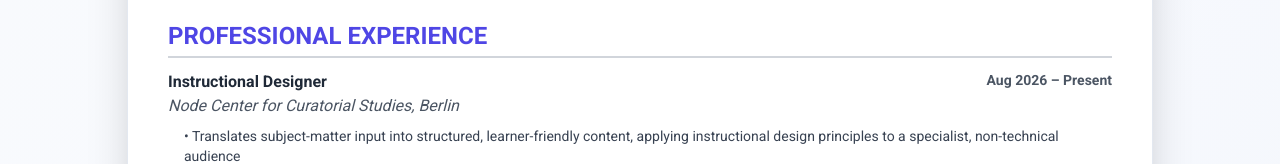
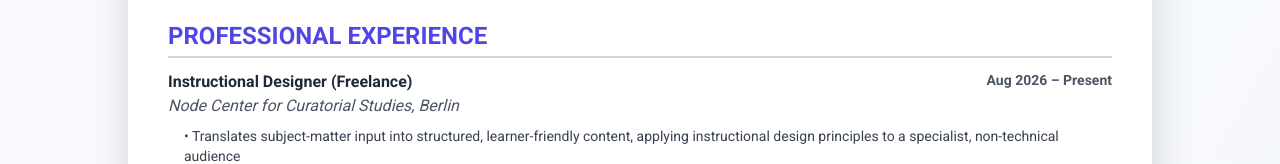
Before and after one commit to Samuelsen1/VS-Code-Port1, a Next.js app: page /cv in a window 1280 px wide. Shown: the part 743-907 px from the top of the page. Built offline with nearby package versions, Linux system fonts and the light colour scheme.

Commit message:
Restore Freelance label on Node Center experience
Keep Instructional Designer (Freelance) in experience and CV entries only.

Co-authored-by: Cursor <cursoragent@cursor.com>

```diff
--- a/app/PortfolioWebsite.jsx
+++ b/app/PortfolioWebsite.jsx
@@ -578,7 +578,7 @@ setChatMessages([
         title: "Professional Experience",
         items: [
           {
-            title: { en: "Instructional Designer", de: "Instructional Designer" },
+            title: { en: "Instructional Designer (Freelance)", de: "Instructional Designer (Freelance)" },
             company: { en: "Node Center for Curatorial Studies, Berlin", de: "Node Center for Curatorial Studies, Berlin" },
             date: { en: "August 2026 – Present", de: "August 2026 – heute" },
             bullets: {
@@ -781,7 +781,7 @@ setChatMessages([
         title: "Berufserfahrung",
         items: [
           {
-            title: { en: "Instructional Designer", de: "Instructional Designer" },
+            title: { en: "Instructional Designer (Freelance)", de: "Instructional Designer (Freelance)" },
             company: { en: "Node Center for Curatorial Studies, Berlin", de: "Node Center for Curatorial Studies, Berlin" },
             date: { en: "August 2026 – Present", de: "August 2026 – heute" },
             bullets: {
--- a/app/api/chat/route.js
+++ b/app/api/chat/route.js
@@ -42,7 +42,7 @@ EDUCATION:
 
 PROFESSIONAL EXPERIENCE:
 
-1. Instructional Designer (Aug 2026 – Present) - Node Center for Curatorial Studies, Berlin
+1. Instructional Designer (Freelance) (Aug 2026 – Present) - Node Center for Curatorial Studies, Berlin
    - Translates subject-matter input into structured, learner-friendly content, applying instructional design principles to a specialist, non-technical audience
    - Designs and develops e-learning modules in Articulate Rise for museum and curatorial staff
    - Manages iterative stakeholder review cycles, translating feedback into refined tone, structure, and visual design
--- a/app/cv/page.js
+++ b/app/cv/page.js
@@ -130,7 +130,7 @@ export default function DigitalLearningCV() {
           <div className="mb-4">
             <div className="flex flex-col md:flex-row md:justify-between md:items-start mb-2 gap-1">
               <div>
-                <h3 className="font-bold text-gray-800">{language === 'de' ? 'Instructional Designer' : 'Instructional Designer'}</h3>
+                <h3 className="font-bold text-gray-800">{language === 'de' ? 'Instructional Designer (Freelance)' : 'Instructional Designer (Freelance)'}</h3>
                 <p className="text-gray-600 italic">Node Center for Curatorial Studies, Berlin</p>
               </div>
               <span className="text-sm text-gray-600 font-semibold">Aug 2026 – Present</span>
```
Also changed, not shown: public/llms.txt.
